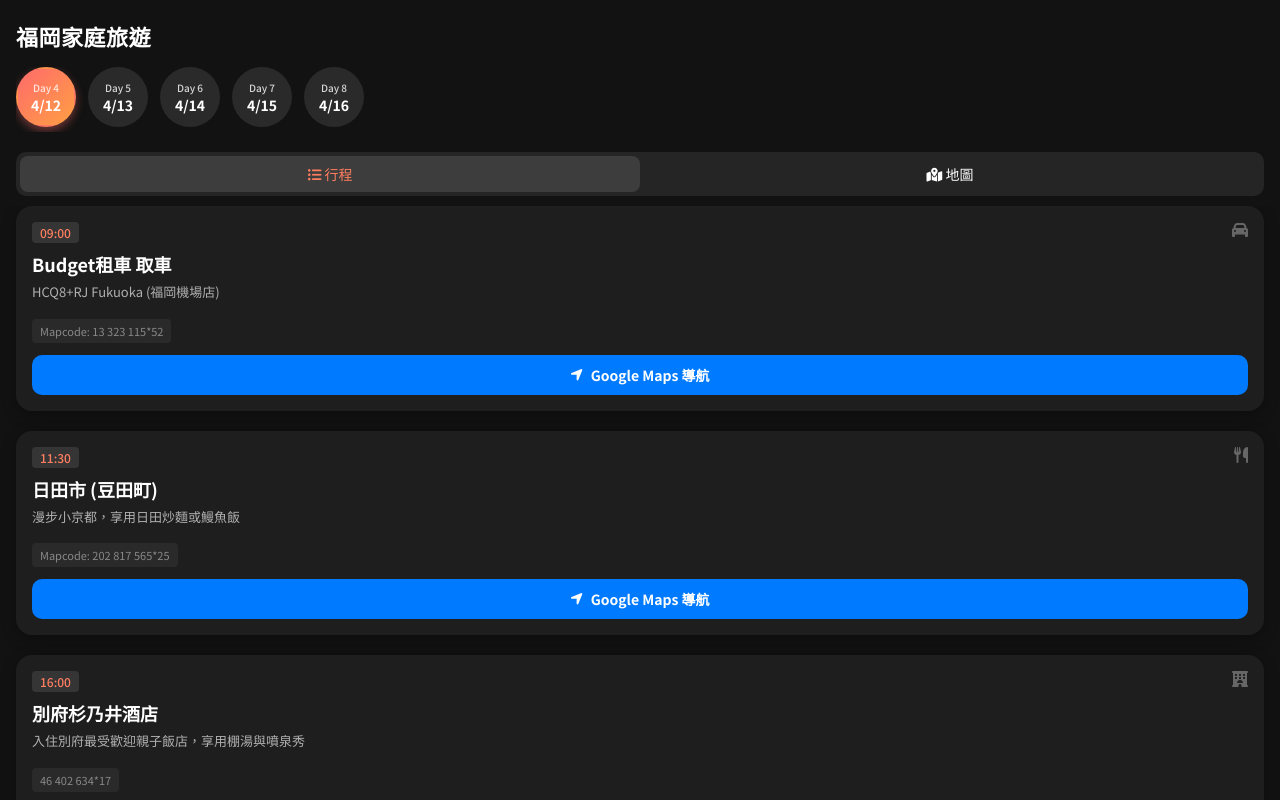
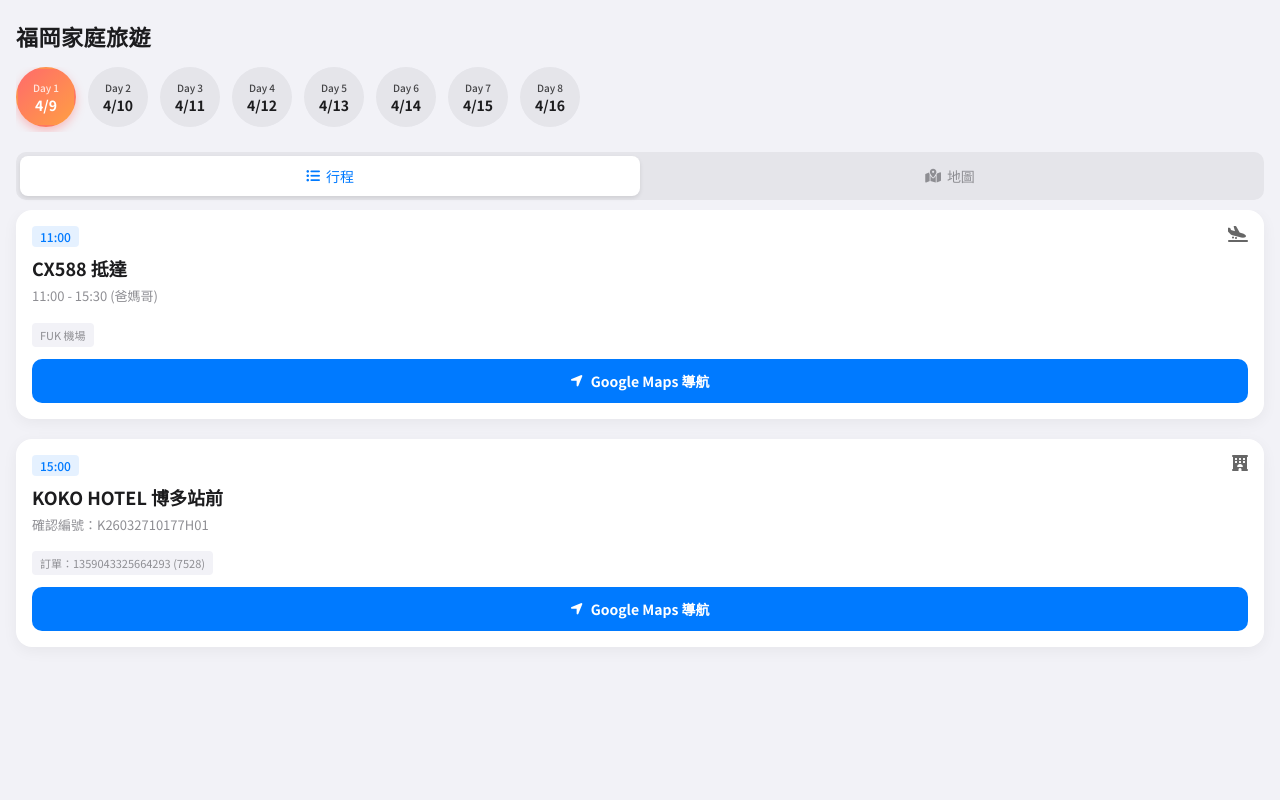
Before and after one commit to wilkohsc/travel, a plain HTML site: page index.html in a window 1280 px wide. Drawn offline with Linux system fonts and the light colour scheme; grey boxes are pictures that could not be loaded.

Commit message:
Add files via upload

```diff
--- a/index.html
+++ b/index.html
@@ -2,7 +2,7 @@
 <html lang="zh-TW">
 <head>
     <meta charset="UTF-8">
-    <meta name="viewport" content="width=device-width, initial-scale=1.0, maximum-scale=1.0, user-scalable=no">
+    <meta name="viewport" content="width=device-width, initial-scale=1.0, viewport-fit=cover">
     <title>福岡家庭旅遊 - 九州自駕行程</title>
     <!-- 引入 FontAwesome 圖標 -->
     <link rel="stylesheet" href="https://cdnjs.cloudflare.com/ajax/libs/font-awesome/6.4.0/css/all.min.css">
@@ -10,14 +10,13 @@
     <link href="https://fonts.googleapis.com/css2?family=Noto+Sans+TC:wght@300;400;500;700&display=swap" rel="stylesheet">
     <style>
         :root {
-            --bg-color: #121212;
-            --card-bg: #1e1e1e;
+            --bg-color: #f2f2f7;
+            --card-bg: #ffffff;
             --primary: linear-gradient(135deg, #ff6b6b 0%, #ff9f43 100%);
-            --accent: #ff7e5f;
-            --text-main: #ffffff;
-            --text-muted: #b0b0b0;
+            --accent: #ff4500;
+            --text-main: #1c1c1e;
+            --text-muted: #8e8e93;
             --nav-blue: #007aff;
-            --safe-area-inset-bottom: env(safe-area-inset-bottom);
         }
 
         * {
@@ -25,24 +24,29 @@
             -webkit-tap-highlight-color: transparent;
         }
 
+        html {
+            height: -webkit-fill-available;
+        }
+
         body {
             margin: 0;
             padding: 0;
+            padding-top: env(safe-area-inset-top);
             font-family: 'Noto Sans TC', sans-serif;
             background-color: var(--bg-color);
             color: var(--text-main);
-            overflow-x: hidden;
+            overflow: hidden; /* 防止整體滾動，交給內部 view-section */
             display: flex;
             flex-direction: column;
             height: 100vh;
+            height: -webkit-fill-available;
         }
 
         /* --- Header & Date Nav --- */
         header {
             padding: 20px 16px 10px;
             background: var(--bg-color);
-            position: sticky;
-            top: 0;
+            flex-shrink: 0;
             z-index: 100;
         }
 
@@ -59,6 +63,7 @@
             gap: 12px;
             padding-bottom: 5px;
             scrollbar-width: none;
+            -webkit-overflow-scrolling: touch;
         }
 
         .date-slider::-webkit-scrollbar {
@@ -73,7 +78,7 @@
             align-items: center;
             justify-content: center;
             border-radius: 50%;
-            background: #2a2a2a;
+            background: #e5e5ea;
             cursor: pointer;
             transition: all 0.3s ease;
             border: 2px solid transparent;
@@ -82,6 +87,7 @@
         .date-item.active {
             background: var(--primary);
             box-shadow: 0 4px 10px rgba(255, 107, 107, 0.4);
+            color: white;
         }
 
         .date-item .day {
@@ -98,26 +104,33 @@
         /* --- Tab Switcher --- */
         .tab-nav {
             display: flex;
-            background: #252525;
+            background: #e5e5ea;
             margin: 10px 16px;
             border-radius: 10px;
             padding: 4px;
+            flex-shrink: 0;
         }
 
         .tab-btn {
             flex: 1;
-            padding: 8px;
+            padding: 10px;
             text-align: center;
             font-size: 14px;
             font-weight: 500;
             border-radius: 8px;
             cursor: pointer;
             transition: 0.2s;
+            display: flex;
+            align-items: center;
+            justify-content: center;
+            gap: 6px;
+            color: #8e8e93;
         }
 
         .tab-btn.active {
-            background: #3d3d3d;
-            color: var(--accent);
+            background: #ffffff;
+            color: var(--nav-blue);
+            box-shadow: 0 2px 4px rgba(0,0,0,0.1);
         }
 
         /* --- Content Areas --- */
@@ -125,24 +138,24 @@
             flex: 1;
             position: relative;
             overflow: hidden;
+            min-height: 0;
         }
 
         .view-section {
             position: absolute;
-            top: 0;
-            left: 0;
-            width: 100%;
-            height: 100%;
+            inset: 0;
             transition: transform 0.3s ease-out;
             overflow-y: auto;
-            padding: 0 16px 80px;
+            padding: 0 16px calc(40px + env(safe-area-inset-bottom));
+            -webkit-overflow-scrolling: touch;
         }
 
         #itinerary-view { transform: translateX(0); }
-        #map-view { transform: translateX(100%); padding: 0; }
-
-        .view-section.hidden {
-            display: none;
+        #map-view {
+            transform: translateX(100%);
+            padding: 0;
+            display: flex;
+            flex-direction: column;
         }
 
         /* --- Itinerary Cards --- */
@@ -157,7 +170,7 @@
             padding: 16px;
             margin-bottom: 20px;
             position: relative;
-            box-shadow: 0 4px 15px rgba(0,0,0,0.3);
+            box-shadow: 0 4px 15px rgba(0,0,0,0.05);
         }
 
         .card-header {
@@ -169,10 +182,10 @@
 
         .time-tag {
             font-size: 12px;
-            background: rgba(255,255,255,0.1);
+            background: rgba(0,122,255,0.1);
             padding: 2px 8px;
             border-radius: 4px;
-            color: var(--accent);
+            color: var(--nav-blue);
             font-weight: 500;
         }
 
@@ -191,8 +204,8 @@
 
         .mapcode {
             font-size: 11px;
-            color: #888;
-            background: #2a2a2a;
+            color: #8e8e93;
+            background: #f2f2f7;
             padding: 4px 8px;
             border-radius: 4px;
             display: inline-block;
@@ -205,35 +218,44 @@
             justify-content: center;
             background: var(--nav-blue);
             color: white;
-            padding: 10px;
+            padding: 12px;
             border-radius: 10px;
             text-decoration: none;
             font-size: 14px;
             font-weight: 600;
             gap: 8px;
             transition: opacity 0.2s;
+            -webkit-appearance: none;
         }
 
         .btn-nav:active { opacity: 0.8; }
 
         /* --- Map View --- */
+        .map-container {
+            flex: 1;
+            position: relative;
+            width: 100%;
+        }
+
         #map-frame {
             width: 100%;
             height: 100%;
             border: none;
-            filter: invert(90%) hue-rotate(180deg) brightness(95%) contrast(90%); /* 簡易暗色地圖效果 */
         }
 
         .map-overlay-info {
             position: absolute;
-            bottom: 20px;
+            bottom: calc(20px + env(safe-area-inset-bottom));
             left: 16px;
             right: 16px;
-            background: rgba(30, 30, 30, 0.95);
+            background: rgba(255, 255, 255, 0.9);
             backdrop-filter: blur(10px);
+            -webkit-backdrop-filter: blur(10px);
             padding: 12px 16px;
             border-radius: 12px;
-            border: 1px solid rgba(255,255,255,0.1);
+            border: 1px solid rgba(0,0,0,0.05);
+            z-index: 10;
+            color: var(--text-main);
         }
 
         /* --- Animations --- */
@@ -270,7 +292,9 @@
 
         <!-- 地圖全螢幕視圖 -->
         <div id="map-view" class="view-section">
-            <iframe id="map-frame" src="" allowfullscreen loading="lazy"></iframe>
+            <div class="map-container">
+                <iframe id="map-frame" src="" allowfullscreen loading="lazy"></iframe>
+            </div>
             <div class="map-overlay-info" id="mapInfo">
                 <div style="font-size: 12px; color: var(--accent); margin-bottom: 4px;">當前路線重點</div>
                 <div id="route-summary" style="font-size: 14px; font-weight: 600;">載入中...</div>
@@ -280,6 +304,38 @@
 
     <script>
         const tripData = {
+            "4/9": {
+                dayLabel: "Day 1",
+                origin: "Fukuoka+Airport",
+                destination: "KOKO+HOTEL+Hakata+Ekimae",
+                via: "",
+                routeInfo: "抵達福岡 & 入住 KOKO HOTEL",
+                locations: [
+                    { time: "11:00", name: "CX588 抵達", desc: "11:00 - 15:30 (爸媽哥)", mapcode: "FUK 機場", icon: "fa-plane-arrival", link: "https://www.google.com/maps/search/?api=1&query=Fukuoka+Airport" },
+                    { time: "15:00", name: "KOKO HOTEL 博多站前", desc: "確認編號：K26032710177H01", mapcode: "訂單：1359043325664293 (7528)", icon: "fa-hotel", link: "https://www.google.com/maps/search/?api=1&query=KOKO+HOTEL+Hakata+Ekimae" }
+                ]
+            },
+            "4/10": {
+                dayLabel: "Day 2",
+                origin: "Hakata+Station",
+                destination: "Hiroshima+Peace+Memorial",
+                via: "",
+                routeInfo: "廣島一日遊",
+                locations: [
+                    { time: "09:00", name: "廣島市一日遊", desc: "參觀原爆遺址與廣島市區", mapcode: "廣島市", icon: "fa-monument", link: "https://www.google.com/maps/search/?api=1&query=Hiroshima+Peace+Memorial" }
+                ]
+            },
+            "4/11": {
+                dayLabel: "Day 3",
+                origin: "Fukuoka+Airport",
+                destination: "Shizutetsu+Hotel+Prezio+Hakata+Ekimae",
+                via: "",
+                routeInfo: "成員集合 & 入住靜鐵酒店",
+                locations: [
+                    { time: "10:55", name: "UO668 抵達", desc: "10:55 - 15:20 (忠雯芮)", mapcode: "FUK 機場", icon: "fa-plane-arrival", link: "https://www.google.com/maps/search/?api=1&query=Fukuoka+Airport" },
+                    { time: "15:00", name: "静鉄ホテルプレジオ博多駅前", desc: "確認編號：22315091479074", mapcode: "訂單：1359043327285618 (1429)", icon: "fa-hotel", link: "https://www.google.com/maps/search/?api=1&query=Shizutetsu+Hotel+Prezio+Hakata+Ekimae" }
+                ]
+            },
             "4/12": {
                 dayLabel: "Day 4",
                 origin: "Fukuoka+Airport",
@@ -289,7 +345,7 @@
                 locations: [
                     { time: "09:00", name: "Budget租車 取車", desc: "HCQ8+RJ Fukuoka (福岡機場店)", mapcode: "Mapcode: 13 323 115*52", icon: "fa-car", link: "https://www.google.com/maps/search/?api=1&query=Budget+Rent+A+Car+Fukuoka+Airport" },
                     { time: "11:30", name: "日田市 (豆田町)", desc: "漫步小京都，享用日田炒麵或鰻魚飯", mapcode: "Mapcode: 202 817 565*25", icon: "fa-utensils", link: "https://www.google.com/maps/search/?api=1&query=Mameda+machi+Hita" },
-                    { time: "16:00", name: "別府杉乃井酒店", desc: "入住別府最受歡迎親子飯店，享用棚湯與噴泉秀", mapcode: "46 402 634*17", icon: "fa-hotel", link: "https://www.google.com/maps/search/?api=1&query=Suginoi+Hotel+Beppu" }
+                    { time: "16:00", name: "別府杉乃井酒店", desc: "予約番号: 3456-6643-5659 / 3456-6645-5060", mapcode: "Mapcode: 46 402 634*17", icon: "fa-hotel", link: "https://www.google.com/maps/search/?api=1&query=Suginoi+Hotel+Beppu" }
                 ]
             },
             "4/13": {
@@ -299,7 +355,7 @@
                 via: "African+Safari+Oita",
                 routeInfo: "別府 → 九州自然動物園 → 日出町",
                 locations: [
-                    { time: "10:00", name: "九州自然動物園", desc: "叢林巴士體驗，近距離餵食獅子與猛獸", mapcode: "46 634 658*87", icon: "fa-paw", link: "https://www.google.com/maps/search/?api=1&query=African+Safari+Oita" },
+                    { time: "10:00", name: "九州自然動物園", desc: "叢林巴士體驗，近距離餵食獅子與猛獸", mapcode: "Mapcode: 46 634 658*87", icon: "fa-paw", link: "https://www.google.com/maps/search/?api=1&query=African+Safari+Oita" },
                     { time: "17:00", name: "日出町 Airbnb", desc: "入住寧靜的海濱小鎮民宿", mapcode: "9G6V+98 Hiji, Oita", icon: "fa-house-user", link: "https://www.google.com/maps/search/?api=1&query=Hiji+Oita" }
                 ]
             },
@@ -310,9 +366,9 @@
                 via: "Harmonyland+Oita",
                 routeInfo: "日出町 → Harmonyland → 福岡還車",
                 locations: [
-                    { time: "10:00", name: "Harmonyland (三麗鷗樂園)", desc: "Hello Kitty 戶外主題樂園，看表演與遊樂設施", mapcode: "46 830 567*84", icon: "fa-ticket", link: "https://www.google.com/maps/search/?api=1&query=Harmonyland+Oita" },
+                    { time: "10:00", name: "Harmonyland (三麗鷗樂園)", desc: "Hello Kitty 戶外主題樂園，看表演與遊樂設施", mapcode: "Mapcode: 46 830 567*84", icon: "fa-ticket", link: "https://www.google.com/maps/search/?api=1&query=Harmonyland+Oita" },
                     { time: "16:00", name: "福岡還車", desc: "返回福岡市區或機場還車點", mapcode: "福岡空港附近", icon: "fa-car-side", link: "https://www.google.com/maps/search/?api=1&query=Fukuoka+Airport" },
-                    { time: "18:00", name: "糸島牡蠣小屋 OKUITO", desc: "季節限定體驗，現烤美味鮮蚵", mapcode: "H9PW+GV Fukuoka", icon: "fa-shrimp", link: "https://www.google.com/maps/search/?api=1&query=糸島牡蠣小屋" }
+                    { time: "18:00", name: "糸島牡蠣小屋 OKUITO", desc: "季節限定體驗，現烤美味鮮蚵", mapcode: "Mapcode: H9PW+GV Fukuoka", icon: "fa-shrimp", link: "https://www.google.com/maps/search/?api=1&query=糸島牡蠣小屋" }
                 ]
             },
             "4/15": {
@@ -323,7 +379,7 @@
                 routeInfo: "福岡市區一日遊：麵包超人與海鮮",
                 locations: [
                     { time: "11:00", name: "福岡麵包超人館", desc: "適合小朋友的室內樂園，位於博多河畔城", mapcode: "博多リバレインモール 5・6F", icon: "fa-face-smile-beam", link: "https://www.google.com/maps/search/?api=1&query=Anpanman+Museum+Fukuoka" },
-                    { time: "18:00", name: "灣岸丸 (海鮮料理)", desc: "享用新鮮活魚與刺身料理", mapcode: "13 378 005*73", icon: "fa-utensils", link: "https://www.google.com/maps/search/?api=1&query=Wanganmaru+Fukuoka" }
+                    { time: "18:00", name: "灣岸丸 (海鮮料理)", desc: "享用新鮮活魚與刺身料理", mapcode: "Mapcode: 13 378 005*73", icon: "fa-utensils", link: "https://www.google.com/maps/search/?api=1&query=Wanganmaru+Fukuoka" }
                 ]
             },
             "4/16": {
@@ -338,7 +394,7 @@
             }
         };
 
-        let currentDay = "4/12";
+        let currentDay = "4/9";
         let currentView = "itinerary";
 
         function init() {
```
